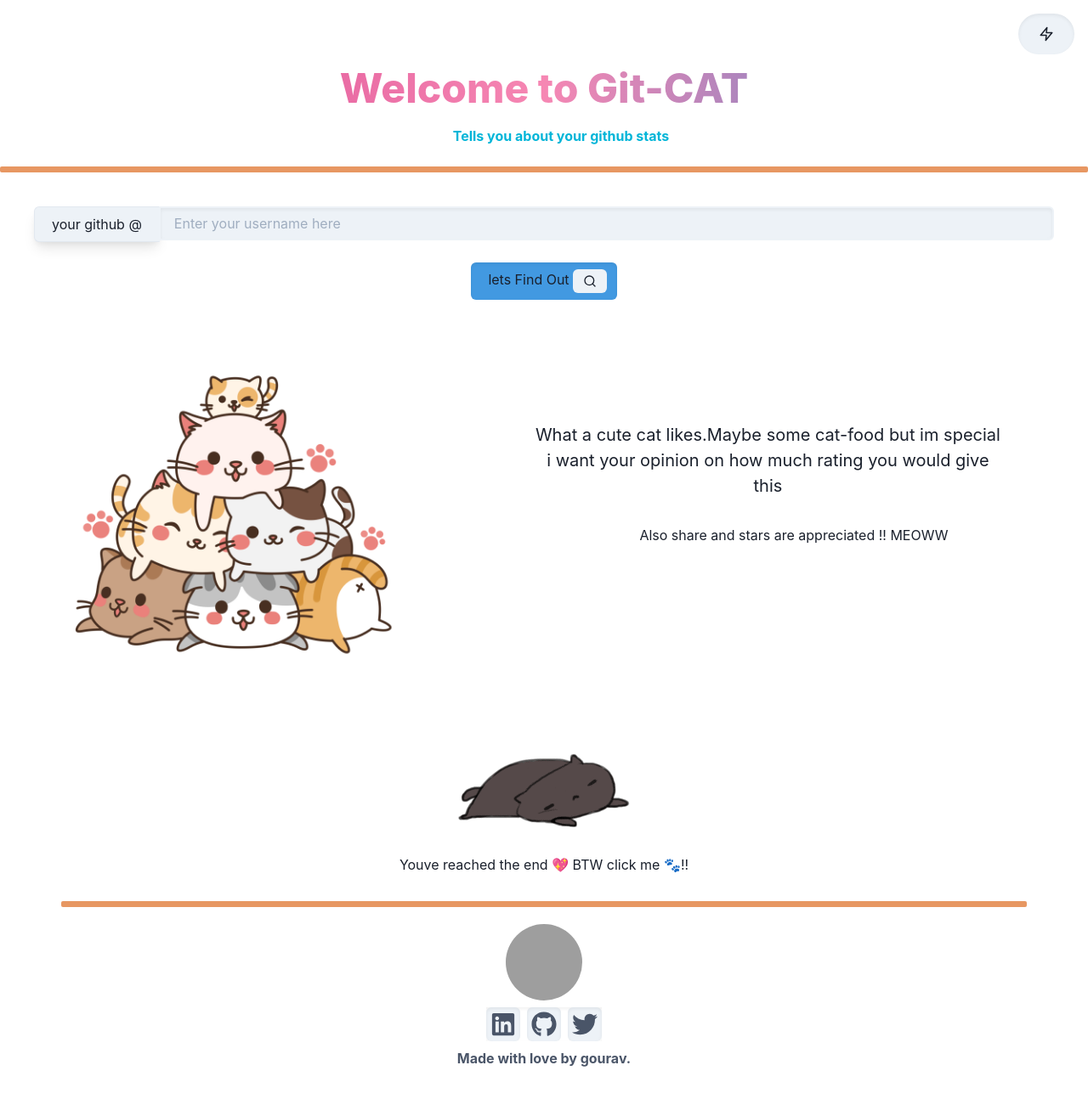
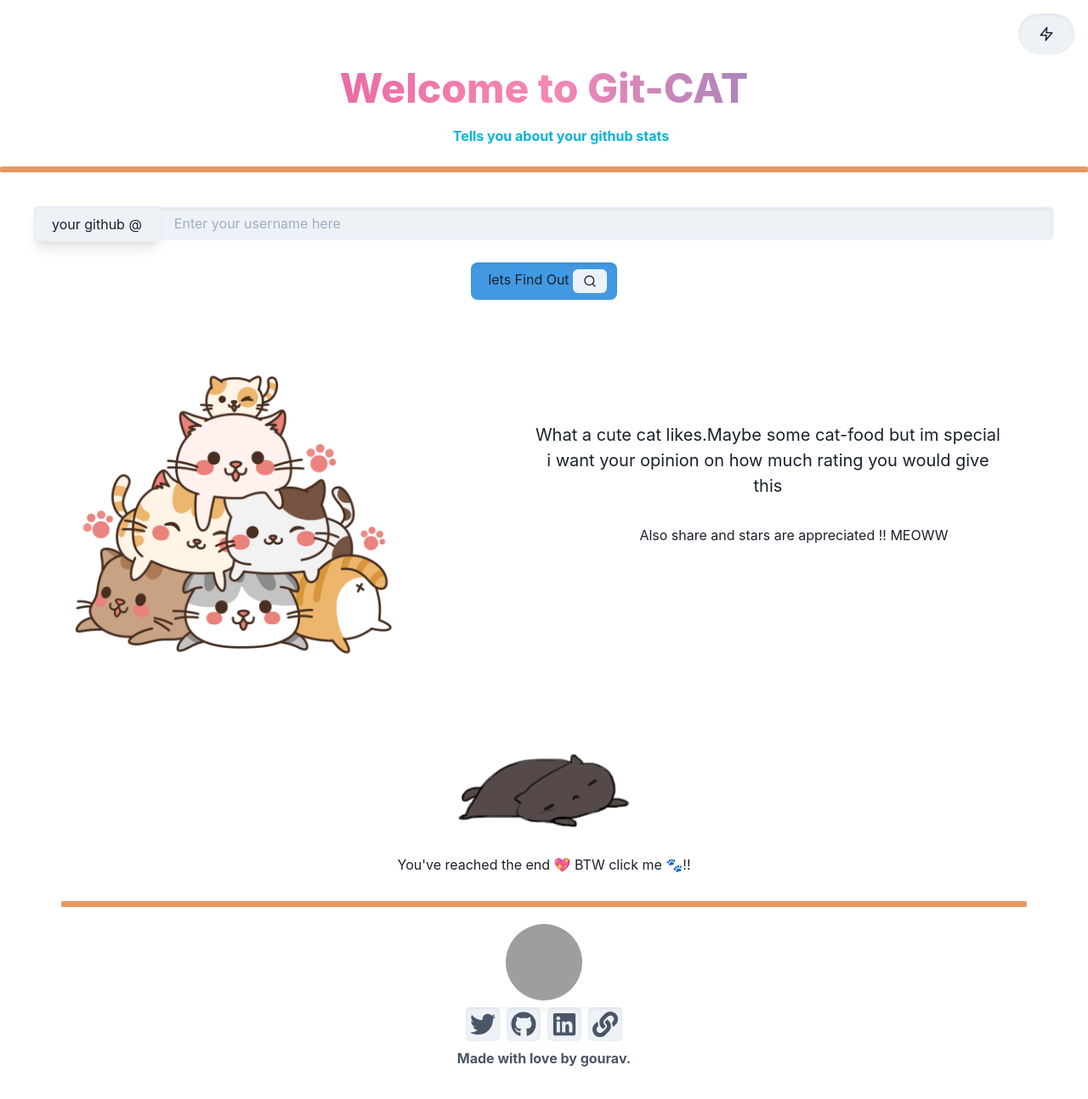
Before and after one commit to varuogm/git-CAT, a React (Create React App) app: page / in a window 1280 px wide. Shown: the top 1294 px of the page at 85% size. Built offline with nearby package versions, Linux system fonts and the light colour scheme; grey boxes are pictures that could not be loaded.

Commit message:
minor  changes

```diff
--- a/src/components/Profile.js
+++ b/src/components/Profile.js
@@ -1,20 +1,21 @@
 import React, { useState } from "react";
 import { Heading, Box, Text, chakra, Image } from "@chakra-ui/react";
 import { ButtonGroup, IconButton, Input, InputGroup, InputLeftAddon } from "@chakra-ui/react"
+
+import { FaMoon, FaLinkedin, FaGithub, FaTwitter, FaLink } from 'react-icons/fa';
+import { FiZap, FiSearch } from "react-icons/fi";
+import { Flex, Center, Stack, Skeleton, VStack, useColorMode, Spacer, useToast } from "@chakra-ui/react"
+import { useMediaQuery } from "@chakra-ui/react";
 import CAT from '../../src/Kitty.gif';
 import CATS from '../../src/Cats.png';
-
-import { FaMoon, FaLinkedin, FaGithub, FaTwitter } from 'react-icons/fa';
-import { FiZap, FiSearch } from "react-icons/fi";
-import { Button, Flex, Center, Stack, Skeleton, VStack, useColorMode, Spacer, useToast } from "@chakra-ui/react"
-import { useMediaQuery } from "@chakra-ui/react";
-
 
 const Profile = () => {
   let GouravImage = "https://media-exp1.licdn.com/dms/image/C5603AQH_DYNV6F0IWw/profile-displayphoto-shrink_200_200/0/1622171286572?e=1629936000&v=beta&t=NfEqSgeobEWHkZUHm_VSvp5msuNO9rPkSpn_EJE4NZY";
 
   const [username, setUsername] = useState("");
   const [loc, setLoc] = useState("?");
+  const [Bloglink, setBloglink] = useState("?");
+
   const [Bio, setBio] = useState("");
   const [userImg, setuserImg] = useState("https://thumbs.dreamstime.com/b/happy-bear-family-characters-teddy-bear-family-happy-bear-family-characters-teddy-bear-family-vector-123893392.jpg");
   const [followers, setFollowers] = useState("");
@@ -51,9 +52,11 @@ const Profile = () => {
       //console.log(personSize);
       setTotalrepo(TotalRepo);
       setName(profileJson.name);
+      setBloglink(profileJson.blog);
+
     }
 
-    if (username == "") {
+    if (username === "") {
       setuserImg("https://thumbs.dreamstime.com/b/happy-bear-family-characters-teddy-bear-family-happy-bear-family-characters-teddy-bear-family-vector-123893392.jpg")
       setBio("I think you didint entered anything in the box ⁉️ ANYWAY");
       setName("HI !! Im  pyara Bear of gourav");
@@ -101,7 +104,7 @@ const Profile = () => {
             <InputLeftAddon shadow="lg" px="5" py="5" children="your github @" />
             <Input className="prompt"
               boxShadow="inner"
-              placeholder="search username here..."
+
               type="text"
               value={username}
 
@@ -112,8 +115,8 @@ const Profile = () => {
           <br />
 
           <chakra.button
-            shadow="lg" rounded="lg" bg="white"
-            px="3" py="2" bg="blue.400" rounded="md"
+            shadow="lg" rounded="lg"
+            px="3" py="2" bg="blue.400"
             _hover={{ bg: "pink.400" }}
             type="submit"
             pl={5}
@@ -177,11 +180,13 @@ const Profile = () => {
                     {Bio}
                   </Text>
 
-                  <Text mt={15}>Name - {Name} </Text>
+                  {Name !== "" && Name !== null && <Text mt={5}> {"Hi, i am " + Name + " !"}</Text>}
                   <Text mt={5}>Followers - {followers} </Text>
                   <Text mt={5}>Following  - {following} </Text>
                   <Text mt={5}>Total Repos - {Totalrepo}</Text>
-
+                  {loc !== "" && <Text mt={5}> {"Location -" + loc}</Text>}
+                  {Bloglink !== "" && <Text mt={5}> {"Look on my blogs here- " + Bloglink}
+                    <IconButton ml="15px" onClick={() => window.open(Bloglink, "_blank")} icon={<FaLink fontSize="10px" />} /></Text>}
                 </Box>
               </Center>
             </>
@@ -189,7 +194,7 @@ const Profile = () => {
           <Spacer />
           <Spacer />
           <Flex flexDirection={check ? "row" : "column"} >
-            <img src={CATS} height="50%" width={check ? "40%" : "100%"} lazyload="off" />
+            <img src={CATS} height="50%" width={check ? "40%" : "100%"} lazyload="off" alt="Cats-pic" />
 
             <Box textAlign="center">
               <Box mt={check ? "20%" : "0%"} ml={check ? "15%" : "0%"}>
@@ -216,10 +221,10 @@ const Profile = () => {
                   isClosable: true,
                 })
               }
-                Show Toast src={CAT} />
+                Show Toast src={CAT} alt="Cat gif" />
               </span>
               <Text margin="5" >
-                Youve reached the end 💖 BTW click me 🐾!!
+                You've reached the end 💖 BTW click me 🐾!!
               </Text>
             </Box>
           </Box>
@@ -229,8 +234,6 @@ const Profile = () => {
           <Box as="footer" role="contentinfo" mt="50px" mx="auto" maxW="7xl" py="12" px={{ base: '4', md: '8' }}>
 
             <Skeleton mt="70px" mb="20px" startColor="pink.500" endColor="orange.500" height="7px" />
-
-
             <Stack>
               <Center>
                 <Image alignSelf='flex-center'
@@ -245,10 +248,10 @@ const Profile = () => {
               <Stack direction="row" mt="20px" align="center" justify="center">
 
                 <ButtonGroup boxShadow="inner" color="gray.600" >
-                  <IconButton boxShadow="inner" href="https://in.linkedin.com/in/gourav-majee-724b37188" label="likedin" icon={<FaLinkedin fontSize="30px" />} />
-                  <IconButton boxShadow="inner" href="https://github.com/varuogm" label="github" icon={<FaGithub fontSize="30px" />} />
-                  <IconButton boxShadow="inner" href="https://twitter.com/Varougm" label="tooter" icon={<FaTwitter fontSize="30px" />} />
-
+                  <IconButton boxShadow="inner" onClick={() => window.open("https://twitter.com/Varougm", "_blank")} icon={<FaTwitter fontSize="30px" />} />
+                  <IconButton boxShadow="inner" onClick={() => window.open("https://github.com/varuogm", "_blank")} icon={<FaGithub fontSize="30px" />} />
+                  <IconButton boxShadow="inner" onClick={() => window.open("https://in.linkedin.com/in/gourav-majee-724b37188", "_blank")} icon={<FaLinkedin fontSize="30px" />} />
+                  <IconButton boxShadow="inner" onClick={() => window.open("https://gouravmajee.me/", "_blank")} icon={<FaLink fontSize="30px" />} />
                 </ButtonGroup>
 
               </Stack>
```
